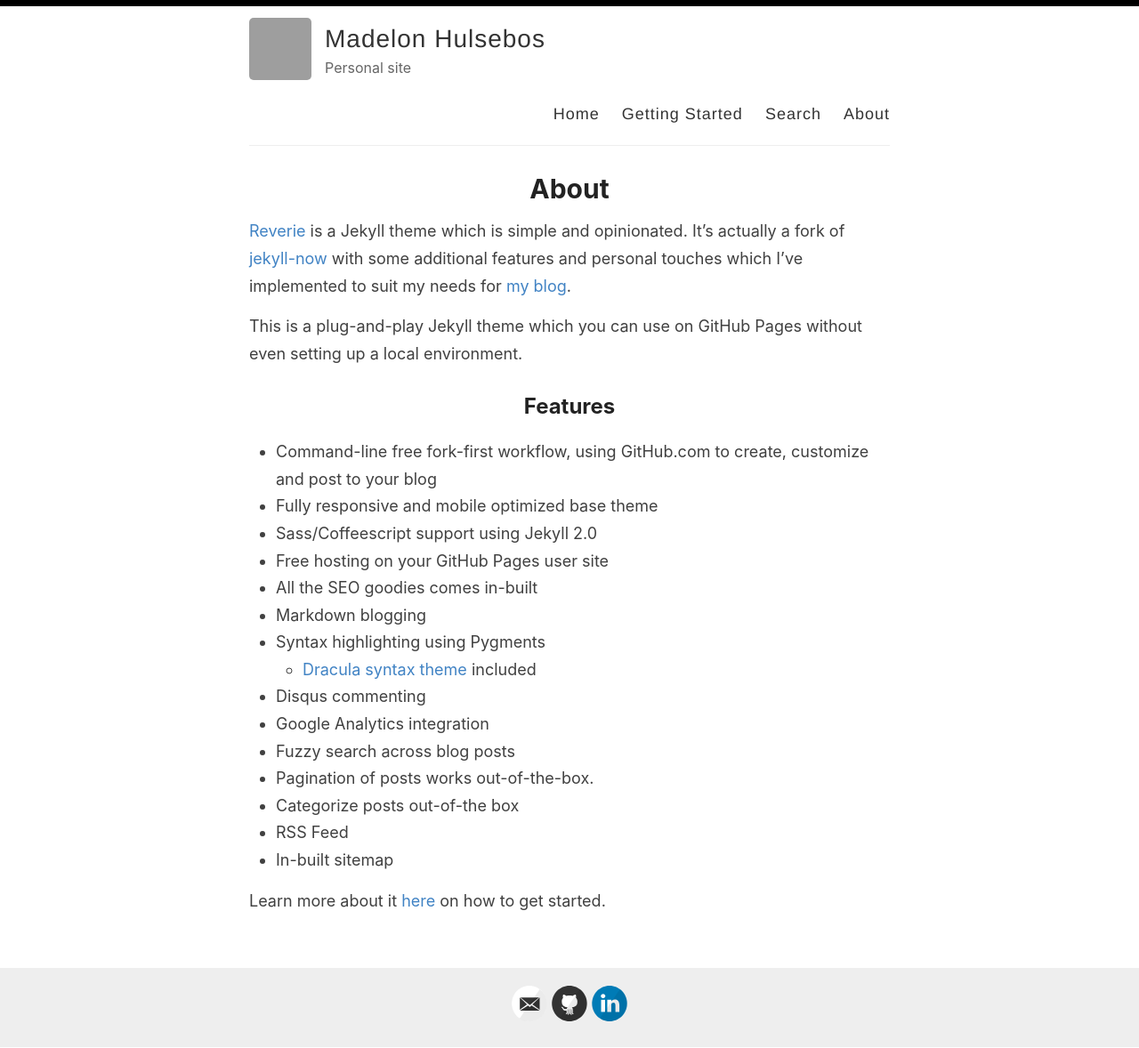
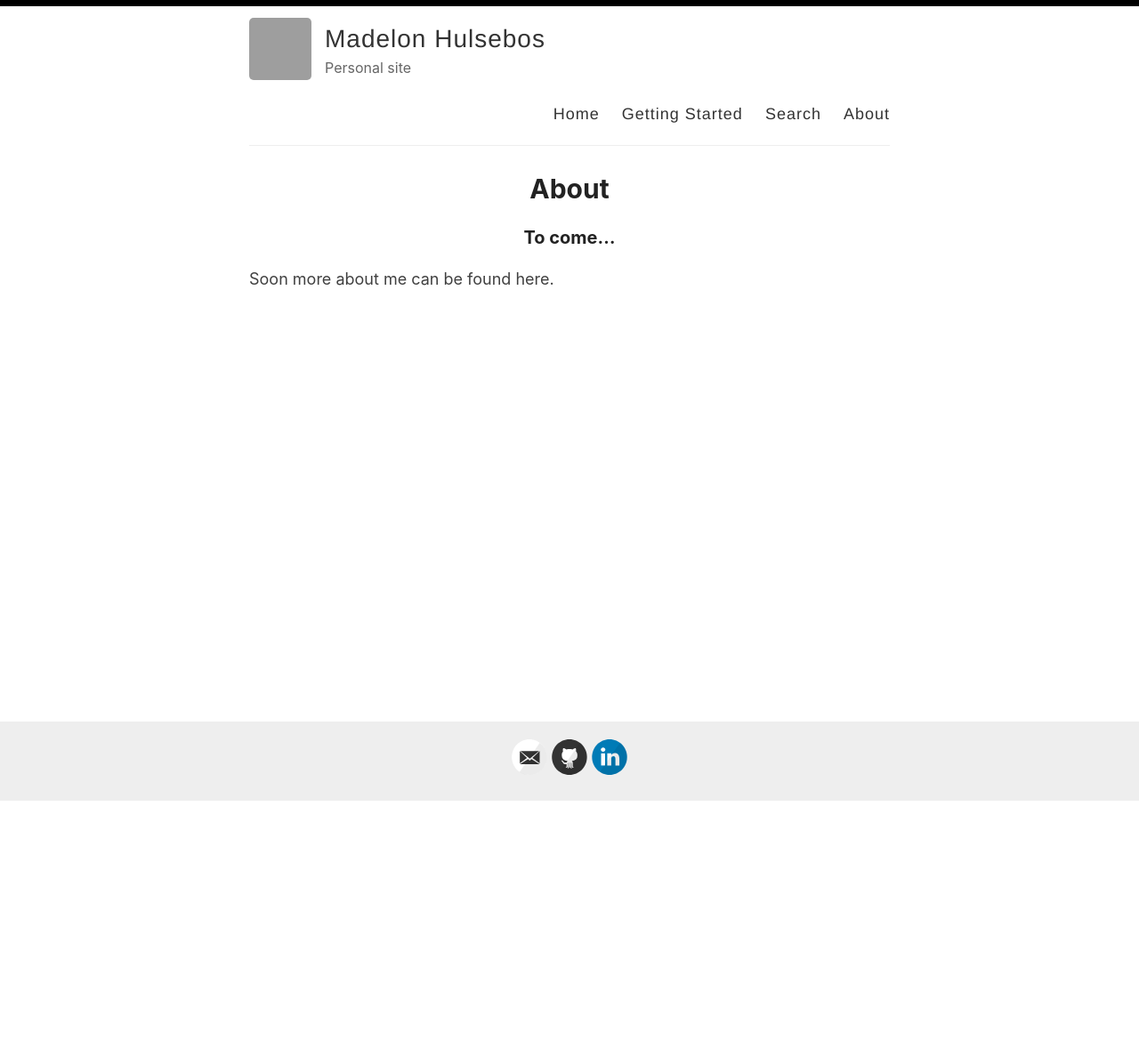
Before and after one commit to madelonhulsebos/madelonhulsebos.github.io, a Jekyll site: the page built from _pages/about.md, in a window 1280 px wide. Shown: the whole page at 89% size. Built offline with Jekyll 4.4.1, drawn with Linux system fonts in a browser that asks for light colours; after the commit the page ends 901 px from its top, so only the background shows below that; grey boxes are pictures that could not be loaded.

Commit message:
Revise pages.

```diff
--- a/_pages/about.md
+++ b/_pages/about.md
@@ -4,26 +4,5 @@
 permalink: /about/
 ---
 
-[Reverie](https://github.com/amitmerchant1990/reverie) is a Jekyll theme which is simple and opinionated. It's actually a fork of [jekyll-now](https://github.com/barryclark/jekyll-now) with some additional features and personal touches which I've implemented to suit my needs for [my blog](https://www.amitmerchant.com).
-
-This is a plug-and-play Jekyll theme which you can use on GitHub Pages without even setting up a local environment.
-
-## Features
-
-- Command-line free fork-first workflow, using GitHub.com to create, customize and post to your blog
-- Fully responsive and mobile optimized base theme
-- Sass/Coffeescript support using Jekyll 2.0
-- Free hosting on your GitHub Pages user site
-- All the SEO goodies comes in-built
-- Markdown blogging
-- Syntax highlighting using Pygments
-    - [Dracula syntax theme](https://draculatheme.com/) included
-- Disqus commenting
-- Google Analytics integration
-- Fuzzy search across blog posts
-- Pagination of posts works out-of-the-box.
-- Categorize posts out-of-the box
-- RSS Feed
-- In-built sitemap
-
-Learn more about it [here](https://github.com/amitmerchant1990/reverie) on how to get started.
+### To come...
+Soon more about me can be found here.
```
Also changed, not shown: _pages/getting-started.md (deleted, +0 -51 lines), _pages/posts.md (added, +8 -0 lines).
